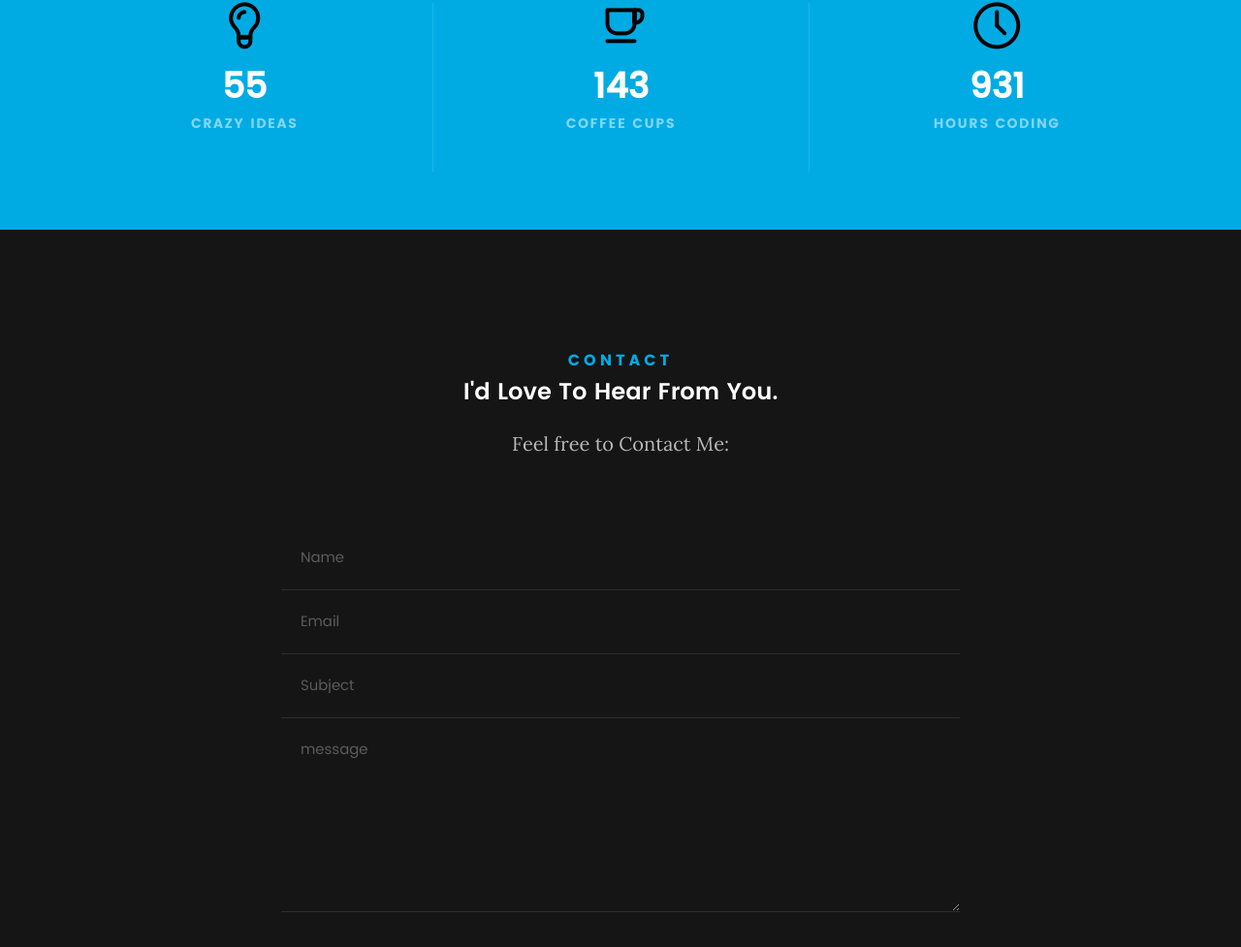
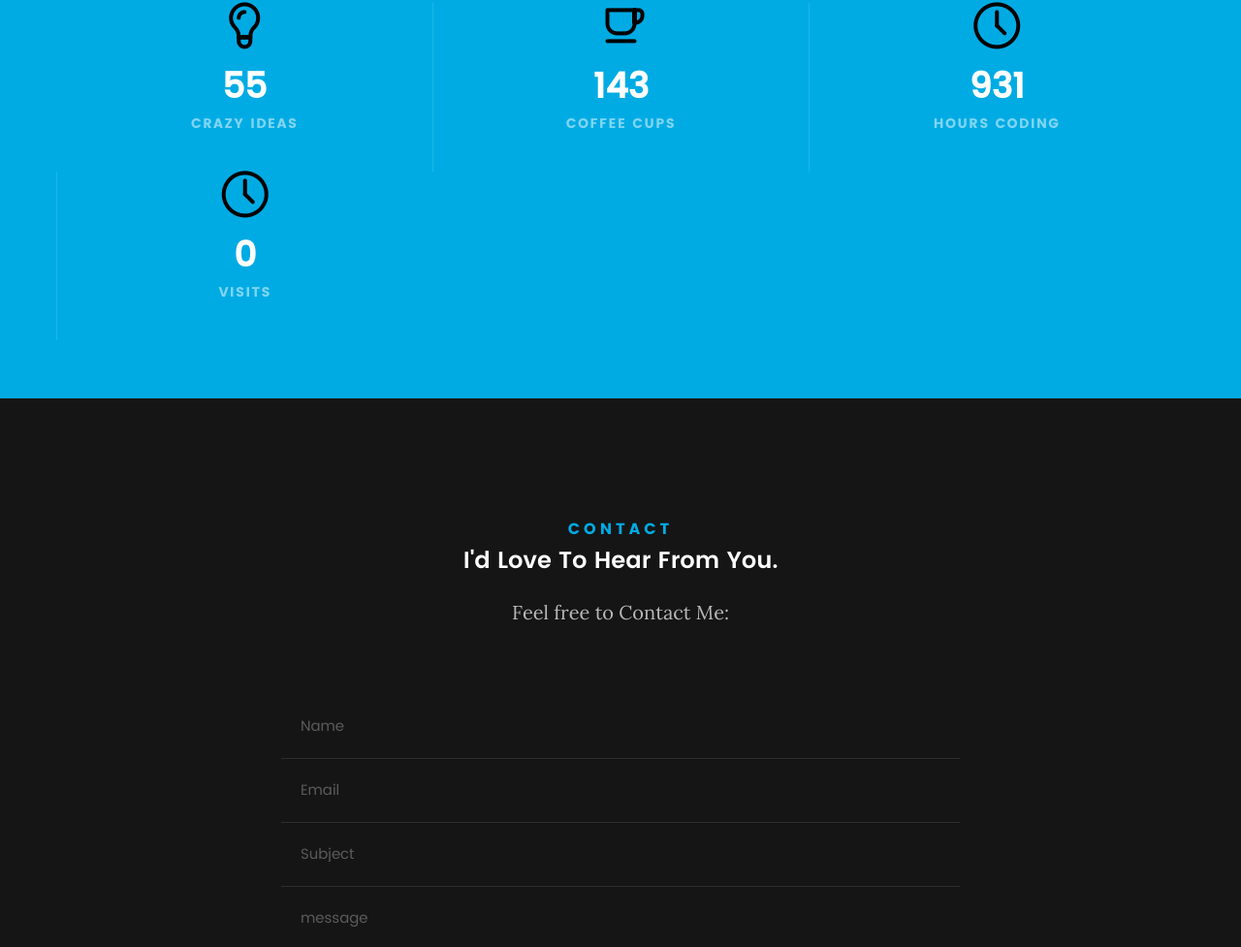
Before and after one commit to shashwatmurawala/Personal-Portfolio-V1.0, a plain HTML site: page index.html in a window 1280 px wide. Shown: the part 3814-4791 px from the top of the page at 97% size. Drawn offline with Linux system fonts and the light colour scheme; files whose address does not match are found by name.

Commit message:
Update index.html

```diff
--- a/index.html
+++ b/index.html
@@ -437,6 +437,22 @@
 
 					</div> <!-- /stat -->
 
+					<div class="bgrid stat">
+
+						<div class="icon-part">
+							<i class="icon-clock"></i>
+						</div>
+
+						<h3 class="stat-count">
+							<span id="visits"></span>
+						</h3>
+
+						<h5 class="stat-title">
+							Visits
+						</h5>
+
+					</div> <!-- /stat -->
+
 				</div> <!-- /stats-list -->
 
 			</div> <!-- /twelve -->
```
